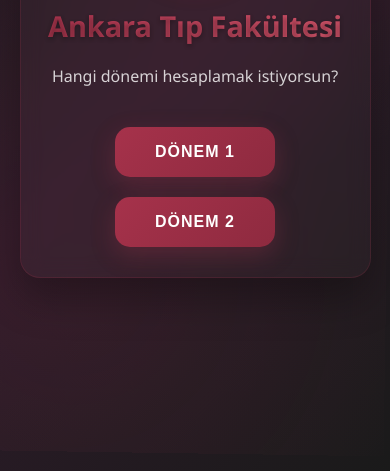
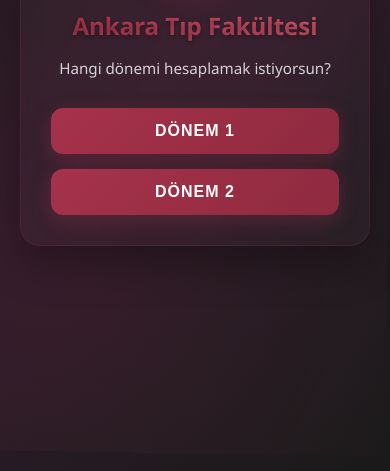
Before and after one commit to vliutku/AnkaraTipOgrenciSitesi, a plain HTML site: page index.html in a window 390 px wide. Shown: the part 373-844 px from the top of the page. Drawn offline with Linux system fonts and the light colour scheme.

Commit message:
Update index.html

```diff
--- a/index.html
+++ b/index.html
@@ -1,8 +1,9 @@
 <!DOCTYPE html>
 <html lang="tr">
 <head>
-  <meta charset="UTF-8">
+  <meta charset="UTF-8" />
   <title>Not Hesaplayıcı Seçimi</title>
+  <meta name="viewport" content="width=device-width, initial-scale=1.0" />
   <style>
     * {
       margin: 0;
@@ -20,6 +21,7 @@
       align-items: center;
       position: relative;
       overflow: hidden;
+      padding: 20px;
     }
 
     body::before {
@@ -33,6 +35,7 @@
                   radial-gradient(circle at 80% 20%, rgba(166, 50, 75, 0.08) 0%, transparent 50%),
                   radial-gradient(circle at 40% 40%, rgba(166, 50, 75, 0.05) 0%, transparent 50%);
       animation: float 20s ease-in-out infinite;
+      z-index: 0;
     }
 
     @keyframes float {
@@ -45,19 +48,19 @@
       text-align: center;
       z-index: 2;
       position: relative;
-      padding: 40px;
+      padding: 30px;
       background: rgba(255, 255, 255, 0.02);
       backdrop-filter: blur(10px);
       border-radius: 20px;
       border: 1px solid rgba(166, 50, 75, 0.2);
       box-shadow: 0 20px 40px rgba(0, 0, 0, 0.3);
-      max-width: 600px;
-      width: 90%;
+      width: 100%;
+      max-width: 500px;
     }
 
     h1 {
-      font-size: 2.5rem;
-      margin-bottom: 20px;
+      font-size: 2rem;
+      margin-bottom: 16px;
       background: linear-gradient(135deg, #a6324b 0%, #d4556b 100%);
       -webkit-background-clip: text;
       -webkit-text-fill-color: transparent;
@@ -74,34 +77,35 @@
 
     .subtitle {
       color: rgba(255, 255, 255, 0.8);
-      font-size: 1.1rem;
-      margin-bottom: 40px;
+      font-size: 1rem;
+      margin-bottom: 30px;
       font-weight: 300;
     }
 
     .buttons-container {
       display: flex;
       flex-direction: column;
-      gap: 20px;
+      gap: 15px;
       align-items: center;
     }
 
     .button {
-      position: relative;
-      padding: 20px 50px;
-      font-size: 1.3rem;
+      padding: 16px 24px;
+      font-size: 1.1rem;
       font-weight: 600;
       border: none;
-      border-radius: 15px;
+      border-radius: 12px;
       background: linear-gradient(135deg, #a6324b 0%, #8e2a3f 100%);
       color: white;
       cursor: pointer;
-      transition: all 0.3s cubic-bezier(0.4, 0, 0.2, 1);
-      box-shadow: 0 8px 25px rgba(166, 50, 75, 0.3);
-      overflow: hidden;
-      min-width: 200px;
+      transition: all 0.3s ease;
+      box-shadow: 0 6px 20px rgba(166, 50, 75, 0.3);
+      width: 100%;
+      max-width: 300px;
       text-transform: uppercase;
       letter-spacing: 1px;
+      position: relative;
+      overflow: hidden;
     }
 
     .button::before {
@@ -120,18 +124,18 @@
     }
 
     .button:hover {
-      transform: translateY(-3px) scale(1.05);
-      box-shadow: 0 15px 35px rgba(166, 50, 75, 0.4);
+      transform: translateY(-2px) scale(1.03);
+      box-shadow: 0 10px 30px rgba(166, 50, 75, 0.4);
       background: linear-gradient(135deg, #b5374f 0%, #9b2e44 100%);
     }
 
     .button:active {
-      transform: translateY(-1px) scale(1.02);
-      box-shadow: 0 5px 15px rgba(166, 50, 75, 0.3);
+      transform: translateY(0) scale(1);
+      box-shadow: 0 4px 12px rgba(166, 50, 75, 0.3);
     }
 
     .logo-container {
-      margin-bottom: 30px;
+      margin-bottom: 20px;
       animation: pulse 2s ease-in-out infinite;
     }
 
@@ -141,41 +145,24 @@
     }
 
     .logo-container img {
-      width: 120px;
+      width: 100px;
       height: auto;
       border-radius: 50%;
       box-shadow: 0 10px 30px rgba(166, 50, 75, 0.3);
     }
 
-    @media (max-width: 768px) {
+    @media (max-width: 400px) {
       h1 {
-        font-size: 2rem;
-      }
-
-      .button {
-        font-size: 1.1rem;
-        padding: 18px 40px;
-        min-width: 180px;
-      }
-
-      .container {
-        padding: 30px 20px;
-      }
-    }
-
-    @media (max-width: 480px) {
-      h1 {
-        font-size: 1.8rem;
+        font-size: 1.5rem;
       }
 
       .subtitle {
-        font-size: 1rem;
+        font-size: 0.95rem;
       }
 
       .button {
         font-size: 1rem;
-        padding: 16px 35px;
-        min-width: 160px;
+        padding: 14px 20px;
       }
     }
   </style>
@@ -185,17 +172,11 @@
     <div class="logo-container">
       <img src="logo.png" alt="Ankara Tıp Logosu" />
     </div>
-
     <h1>Ankara Tıp Fakültesi</h1>
     <p class="subtitle">Hangi dönemi hesaplamak istiyorsun?</p>
-
     <div class="buttons-container">
-      <button class="button" onclick="location.href='donem1.html'">
-        Dönem 1
-      </button>
-      <button class="button" onclick="location.href='donem2.html'">
-        Dönem 2
-      </button>
+      <button class="button" onclick="location.href='donem1.html'">Dönem 1</button>
+      <button class="button" onclick="location.href='donem2.html'">Dönem 2</button>
     </div>
   </div>
 </body>
```
